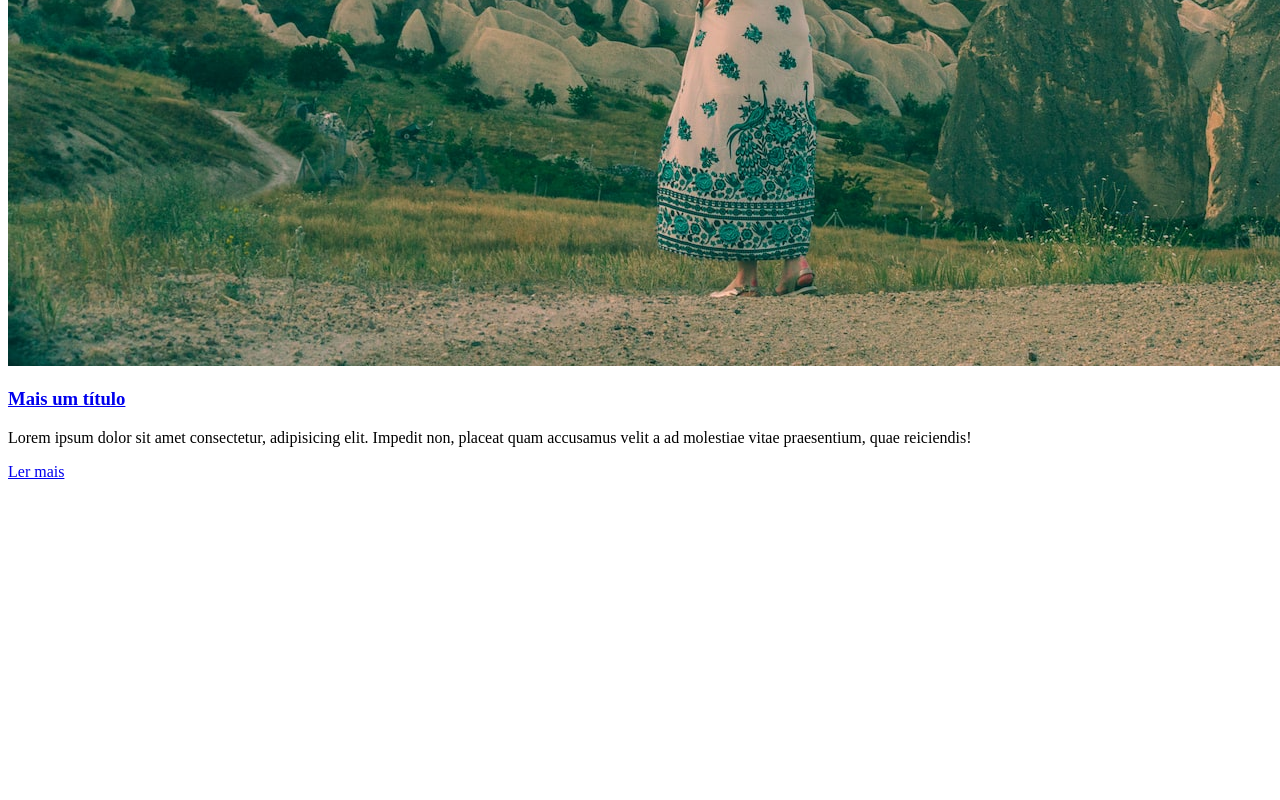
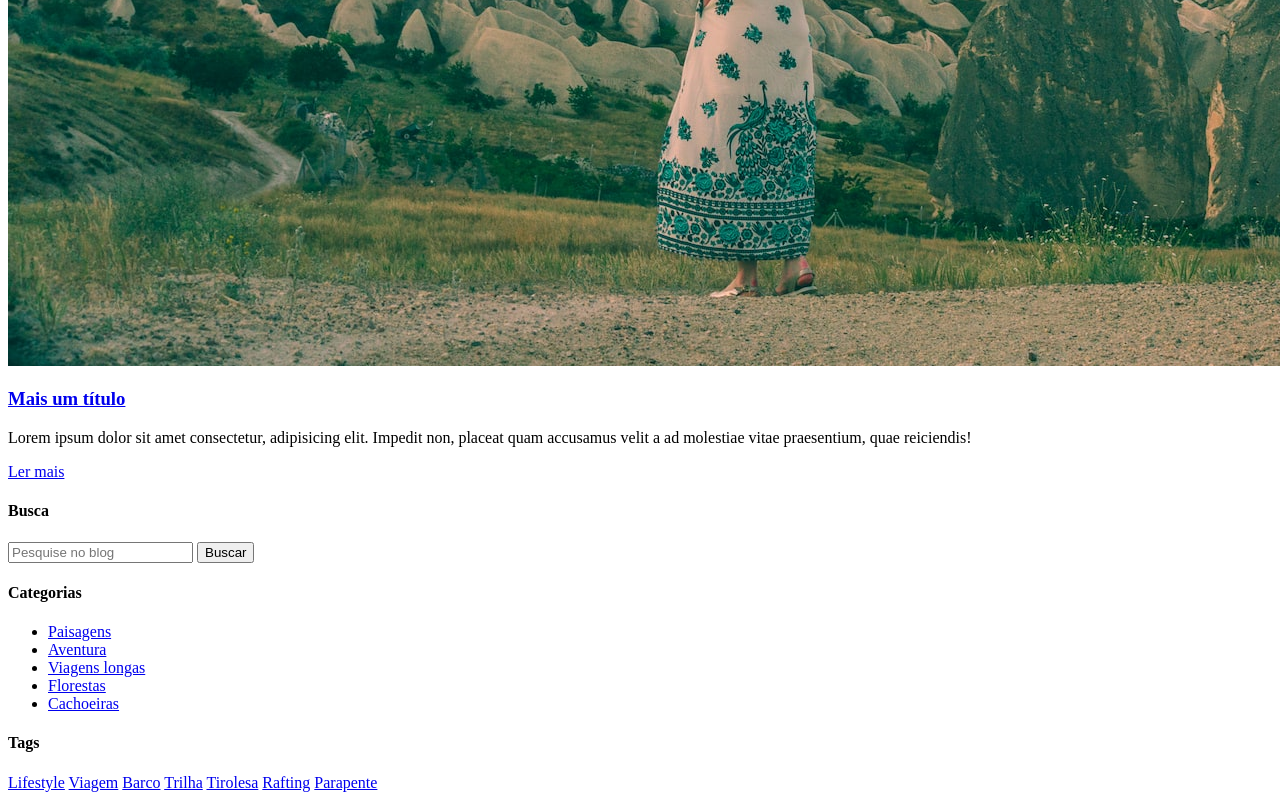
Before and after one commit to J-Robalo/blog-html-semantico, a plain HTML site: page index.html in a window 1280 px wide. Shown: the part 3843-4643 px from the top of the page. Before the commit the page ends 4332 px from the top, so only its background shows below. Drawn offline with Linux system fonts and the light colour scheme.

Commit message:
Adicionando informações da barra  lateral no HTML

```diff
--- a/index.html
+++ b/index.html
@@ -55,7 +55,39 @@
         <a href="#">Ler mais</a>
       </article>
     </main>
-    <aside id="sidebar"></aside>
+    <aside id="sidebar">
+      <section id="search-bar">
+        <h4>Busca</h4>
+        <form>
+          <input type="text" placeholder="Pesquise no blog" />
+          <input type="submit" value="Buscar" />
+        </form>
+      </section>
+      <section id="categories">
+        <h4>Categorias</h4>
+        <nav>
+          <ul>
+            <li><a href="#">Paisagens</a></li>
+            <li><a href="#">Aventura</a></li>
+            <li><a href="#">Viagens longas</a></li>
+            <li><a href="#">Florestas</a></li>
+            <li><a href="#">Cachoeiras</a></li>
+          </ul>
+        </nav>
+      </section>
+      <section id="tags">
+        <h4>Tags</h4>
+        <div id="tags-container">
+          <a href="#">Lifestyle</a>
+          <a href="#">Viagem</a>
+          <a href="#">Barco</a>
+          <a href="#">Trilha</a>
+          <a href="#">Tirolesa</a>
+          <a href="#">Rafting</a>
+          <a href="#">Parapente</a>
+        </div>
+      </section>
+    </aside>
   </div>
 </body>
 
```
